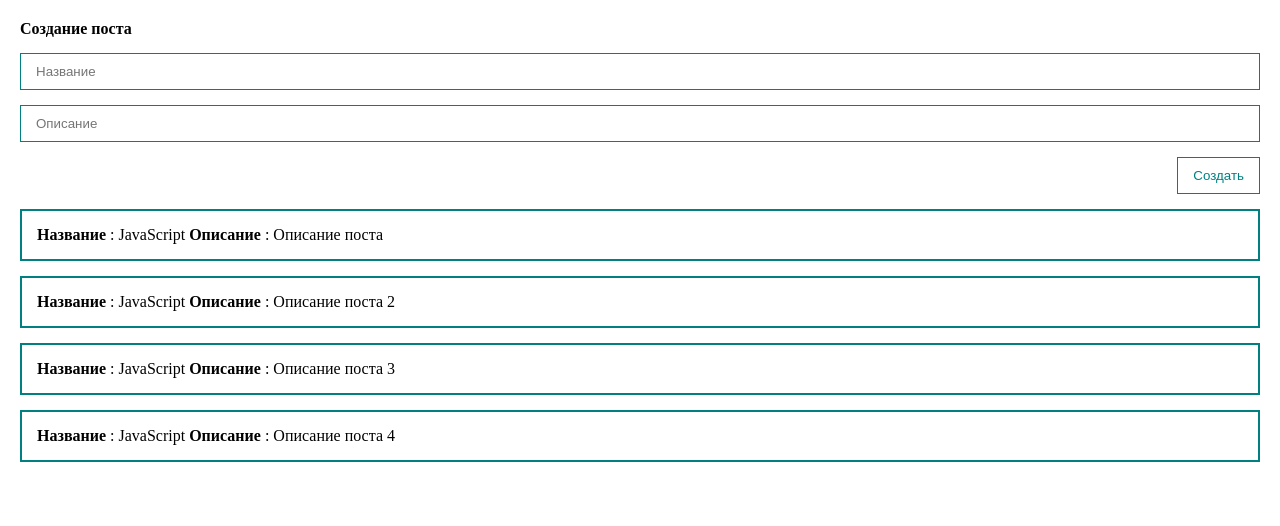
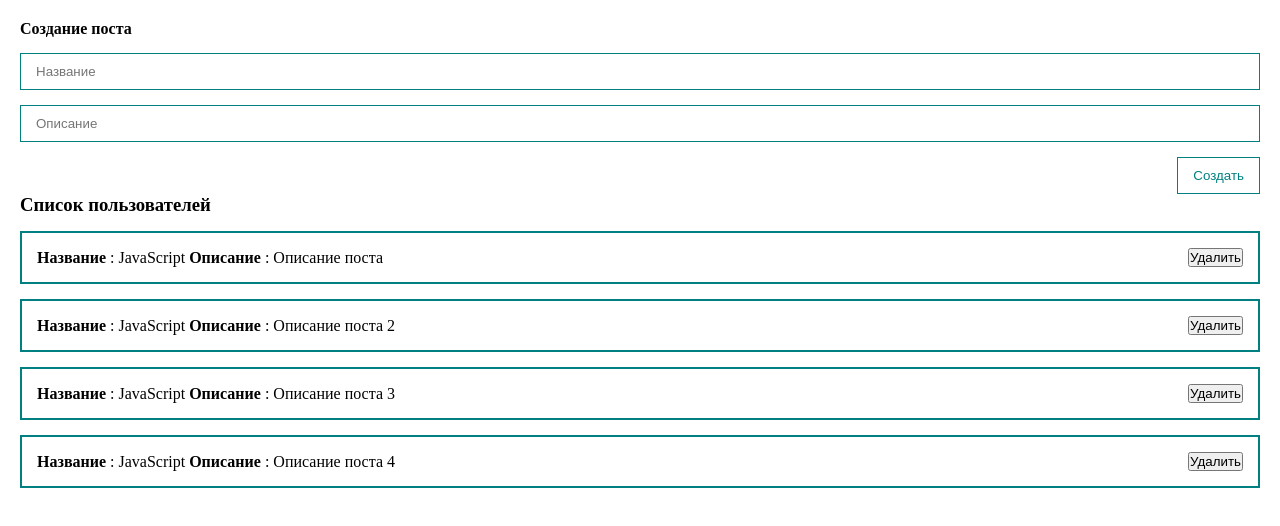
Before and after one commit to Chiga754/vue-start, a Vue app: page / in a window 1280 px wide. Shown: the top 526 px of the page. Built offline with nearby package versions, Linux system fonts and the light colour scheme.

Commit message:
Декомпозиция, props, emit

```diff
--- a/src/App.vue
+++ b/src/App.vue
@@ -1,22 +1,17 @@
 <template>
     <div class="app">
-        <form @submit.prevent>
-            <h4>Создание поста</h4>
-            <input @input="title = $event.target.value" v-bind:value="title" class="input" type="text" placeholder="Название">
-            <input @input="body = $event.target.value" v-bind:value="body" class="input" type="text" placeholder="Описание">
-            <button class="btn" @click="createPost">Создать</button>
-        </form>
-        <div class="posts" v-for="post in posts" v-bind:key="post.id">
-            <div class="post">
-                <strong>Название</strong> : {{post.title}}
-                <strong>Описание</strong> : {{post.body}}
-            </div>
-        </div>
+        <post-form  @create="craetePost"/>
+        <post-list :posts="posts" />
     </div>
 </template>
 
 <script>
+import PostForm from '@/components/PostForm.vue';
+import PostList from '@/components/PostList.vue';
 export default {
+    components: {
+        PostList, PostForm,
+    },
     data() {
         return {
             posts: [
@@ -25,21 +20,12 @@
                 {id: 3, title: 'JavaScript', body:"Описание поста 3"},
                 {id: 4, title: 'JavaScript', body:"Описание поста 4"},
             ],
-            title: '',
-            body: '',
         }
     },
     methods: {
-        createPost() {
-            const newPost = {
-                id: Date.now(),
-                title: this.title,
-                body: this.body,
-            }
-            this.posts.push(newPost);
-            this.title = '';
-            this.body = '';
-        },
+        craetePost(post) {
+            this.posts.push(post);
+        }
     }
 }
 </script>
@@ -53,27 +39,4 @@
     .app{
         padding: 20px;
     }
-    .post {
-        padding: 15px;
-        border: 2px solid teal;
-        margin-top: 15px;
-    }
-    form {
-        display: flex;
-        flex-direction: column;
-    }
-    .input {
-        width: 100%;
-        border: 1px solid teal;
-        padding: 10px 15px;
-        margin-top: 15px;
-    }
-    .btn {
-        margin-top: 15px;
-        align-self: flex-end;
-        padding: 10px 15px;
-        background: none;
-        color: teal;
-        border: 1px solid teal;
-    }
 </style>
--- /dev/null
+++ b/src/components/PostForm.vue
@@ -0,0 +1,52 @@
+<template>
+  <form @submit.prevent>
+        <h4>Создание поста</h4>
+        <input v-model="post.title" class="input" type="text" placeholder="Название">
+        <input v-model="post.body" class="input" type="text" placeholder="Описание">
+        <button class="btn" @click="createPost">Создать</button>
+    </form>
+</template>
+
+<script>
+export default {
+    data() {
+        return {
+            post: {
+                title: '',
+                body: '',
+            }
+        }
+    },
+    methods: {
+        createPost() {
+            this.post.id = Date.now();
+            this.$emit('create', this.post);
+            this.post = {
+                title: '',
+                body: '',
+            }
+        },
+    }
+}
+</script>
+
+<style>
+    form {
+        display: flex;
+        flex-direction: column;
+    }
+    .input {
+        width: 100%;
+        border: 1px solid teal;
+        padding: 10px 15px;
+        margin-top: 15px;
+    }
+    .btn {
+        margin-top: 15px;
+        align-self: flex-end;
+        padding: 10px 15px;
+        background: none;
+        color: teal;
+        border: 1px solid teal;
+    }
+</style>
--- /dev/null
+++ b/src/components/PostItem.vue
@@ -0,0 +1,33 @@
+<template>
+  <div class="post">
+        <div>
+            <strong>Название</strong> : {{post.title}}
+            <strong>Описание</strong> : {{post.body}}
+        </div>
+        <div class="post__btns">
+            <button>Удалить</button>
+        </div>
+
+    </div>
+</template>
+
+<script>
+export default {
+    props: {
+        post: {Object,
+        required: true
+        },
+    }
+}
+</script>
+
+<style>
+.post {
+        padding: 15px;
+        border: 2px solid teal;
+        margin-top: 15px;
+        display: flex;
+        align-items: center;
+        justify-content: space-between;
+    }
+</style>
--- /dev/null
+++ b/src/components/PostList.vue
@@ -0,0 +1,28 @@
+<template>
+    <div>
+        <h3>Список пользователей</h3>
+        <post-item
+            v-for="post in posts"
+            v-bind:key="post.id"
+            :post="post"
+        >
+        </post-item>
+    </div>
+</template>
+
+<script>
+import PostItem from './PostItem.vue'
+export default {
+  components: { PostItem },
+    props: {
+        posts: {
+            type: Array,
+            required: true,
+        }
+    }
+}
+</script>
+
+<style>
+
+</style>
```
